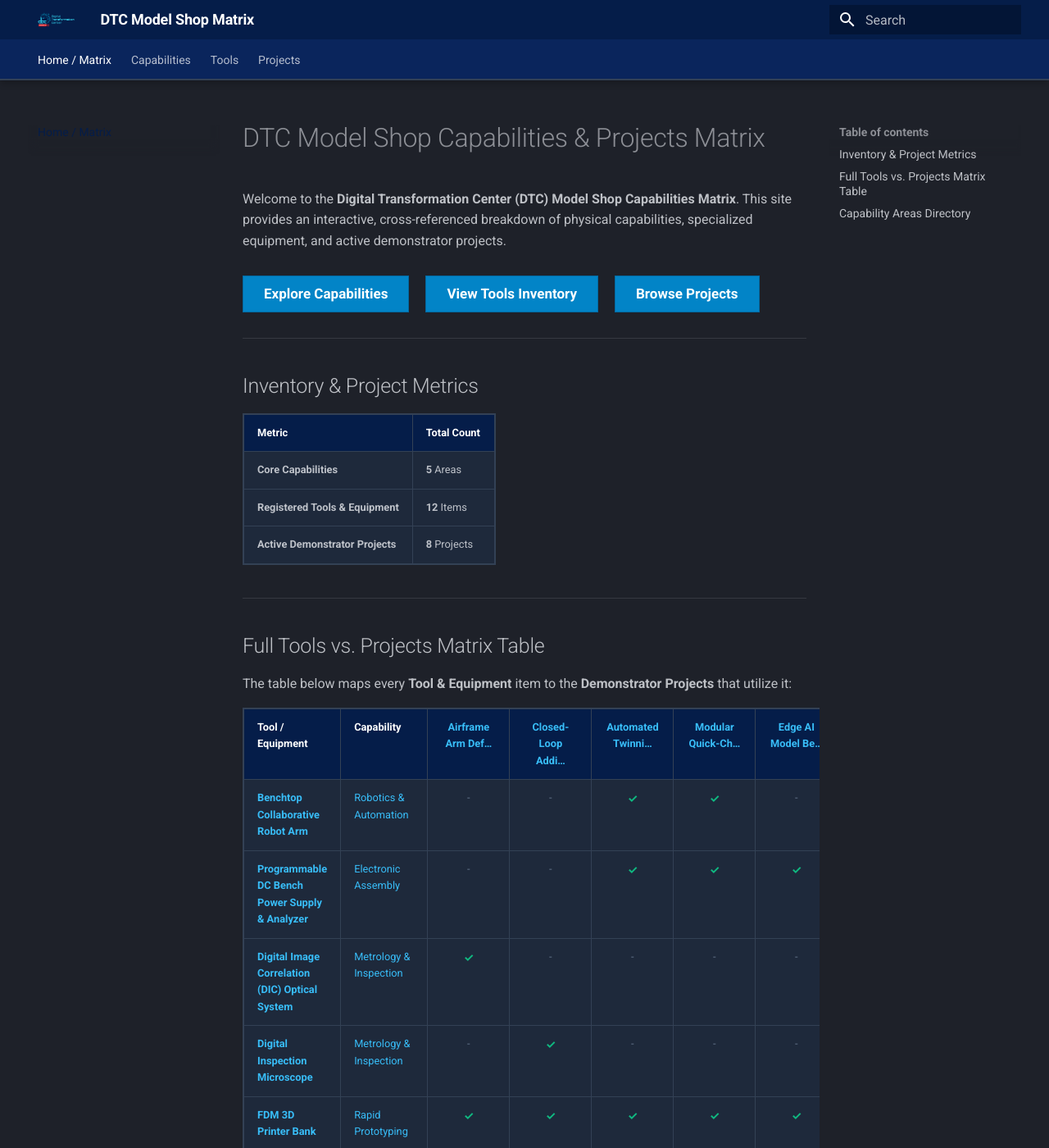
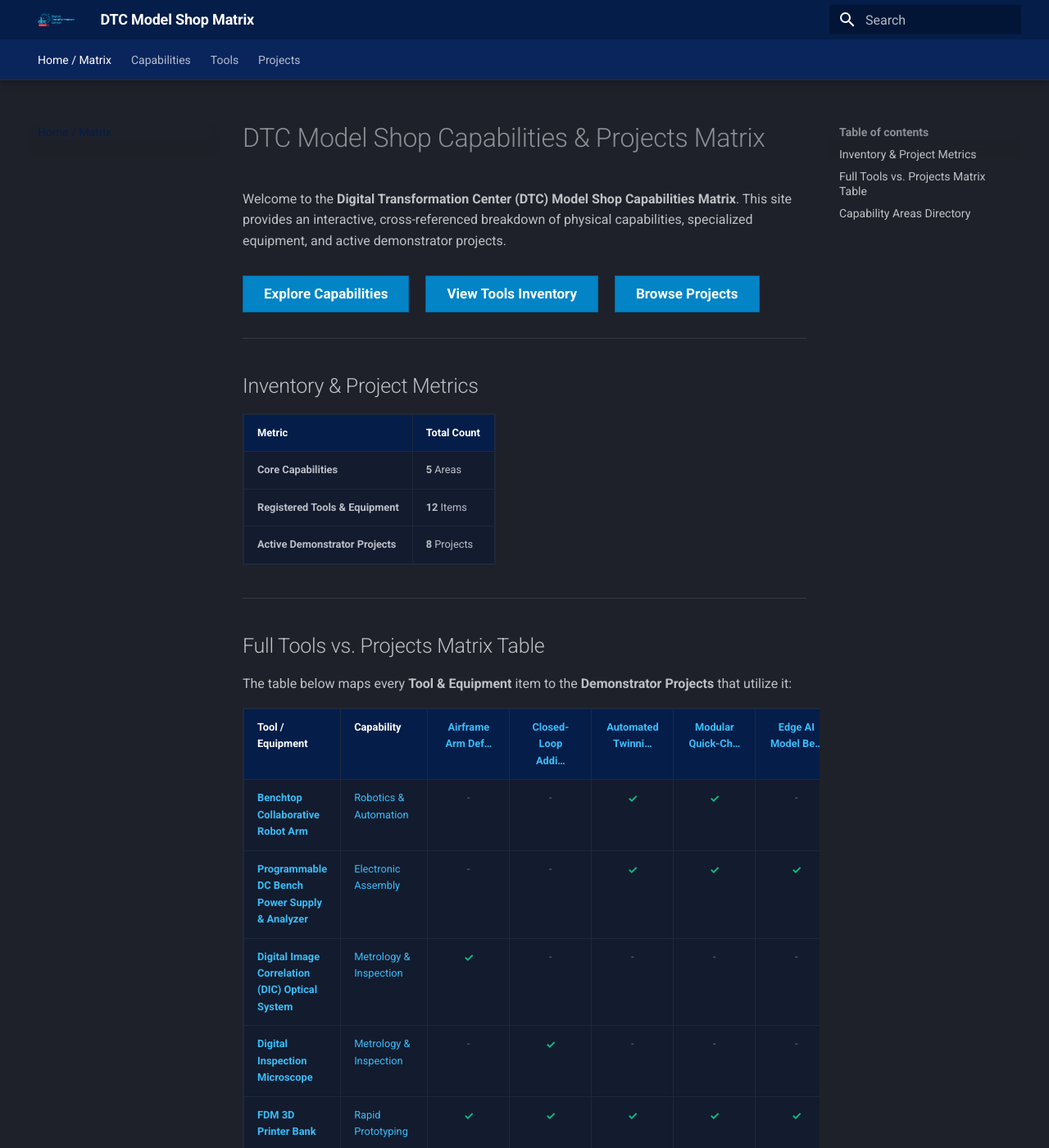
Before and after one commit to Digital-Transformation-Center/capabilities-matrix-gh-pages, an MkDocs documentation site: the page built from content/index.md, in a window 1280 px wide and 1400 px high. Shown: the whole window at 82% size. Built offline with MkDocs 1.6.1 and Material for MkDocs 9.7.7, drawn with Linux system fonts in a browser that asks for light colours; some of the changed text lies outside the part shown.

Commit message:
Add CSS sync

```diff
--- a/content/extra.css
+++ b/content/extra.css
@@ -1,4 +1,7 @@
 /* DTC MkDocs Custom Theme Overrides - Clean Slate Dark Aesthetic */
+
+/* Live Style Sync from Main DTC Site */
+@import url("https://digital-transformation-center.github.io/assets/css/extra.css");
 
 :root {
   --md-primary-fg-color: #051d49;
@@ -6,12 +9,12 @@
   --md-primary-fg-color--dark: #020f28;
   --md-accent-fg-color: #ef4444;
 
-  --md-default-bg-color: #0f172a;
-  --md-default-fg-color: #f8fafc;
+  --md-default-bg-color: #0b0f19;
+  --md-default-fg-color: #f1f5f9;
   --md-default-fg-color--light: #cbd5e1;
   --md-default-fg-color--lighter: #94a3b8;
 
-  --md-code-bg-color: #1e293b;
+  --md-code-bg-color: #131b2e;
   --md-code-fg-color: #38bdf8;
 
   --md-typeset-a-color: #38bdf8;
@@ -119,7 +122,7 @@
 /* Header & Navigation Styling */
 .md-header {
   background-color: #051d49 !important;
-  border-bottom: 1px solid #334155;
+  border-bottom: 1px solid #1e293b;
 }
 
 .md-header__title {
@@ -129,26 +132,77 @@
 
 .md-tabs {
   background-color: #0a255c !important;
-  border-bottom: 1px solid #334155;
+  border-bottom: 1px solid #1e293b;
+}
+
+/* Footer & Article Next/Previous Navigation Styling */
+.md-footer {
+  background-color: #051d49 !important;
+  border-top: 1px solid #1e293b;
+  color: #cbd5e1;
+}
+
+.md-footer-nav {
+  background-color: #051d49 !important;
+}
+
+.md-footer__link {
+  color: #f1f5f9 !important;
+  transition: background-color 0.15s ease, color 0.15s ease;
+}
+
+.md-footer__link:hover {
+  background-color: #0a255c !important;
+  color: #38bdf8 !important;
+}
+
+.md-footer__title {
+  color: #f8fafc !important;
+  font-weight: 600;
+}
+
+.md-footer__direction {
+  color: #38bdf8 !important;
+  font-size: 0.75rem;
+  text-transform: uppercase;
+  letter-spacing: 0.05em;
+}
+
+.md-footer-meta {
+  background-color: #020f28 !important;
+  border-top: 1px solid #1e293b;
+}
+
+.md-copyright {
+  color: #94a3b8;
+  font-size: 0.82rem;
+}
+
+.md-copyright a {
+  color: #38bdf8 !important;
+}
+
+.md-copyright a:hover {
+  color: #ef4444 !important;
 }
 
 /* Tables */
 .md-typeset table:not([class]) {
   width: 100%;
   border-collapse: collapse;
-  background-color: #1e293b;
-  border: 1px solid #334155;
+  background-color: #131b2e;
+  border: 1px solid #1e293b;
 }
 
 .md-typeset table:not([class]) th {
   background-color: #051d49;
   color: #ffffff;
   font-weight: 600;
-  border: 1px solid #334155;
+  border: 1px solid #1e293b;
   padding: 0.6rem 0.8rem;
 }
 
 .md-typeset table:not([class]) td {
-  border: 1px solid #334155;
+  border: 1px solid #1e293b;
   padding: 0.6rem 0.8rem;
 }
--- a/mkdocs.yml
+++ b/mkdocs.yml
@@ -1,6 +1,7 @@
 site_name: DTC Model Shop Matrix
 site_url: https://digital-transformation-center.github.io/capabilities-matrix-gh-pages/
 site_description: Digital Transformation Center Model Shop - Interactive Capabilities, Tools, and Demonstrator Projects Matrix
+copyright: Copyright &copy; 2026 Digital Transformation Center. All rights reserved.
 
 docs_dir: content
 
@@ -20,9 +21,13 @@
     - navigation.tabs.sticky
     - navigation.top
     - navigation.tracking
+    - navigation.footer
     - search.suggest
     - search.highlight
     - content.code.copy
+
+extra:
+  generator: false
 
 extra_css:
   - extra.css
```
